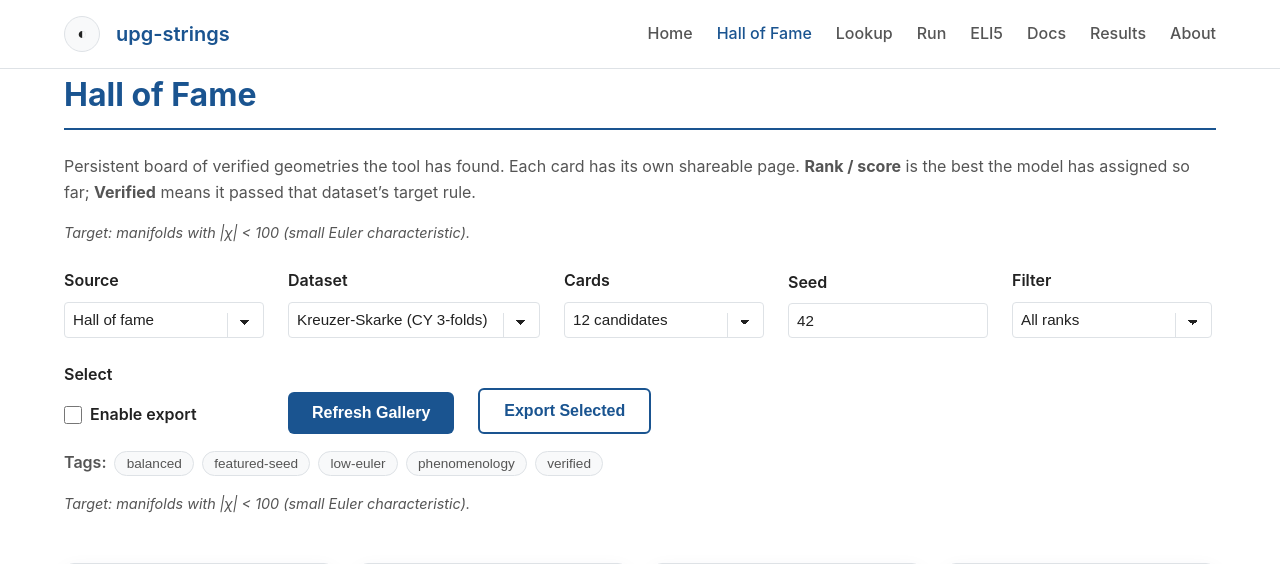
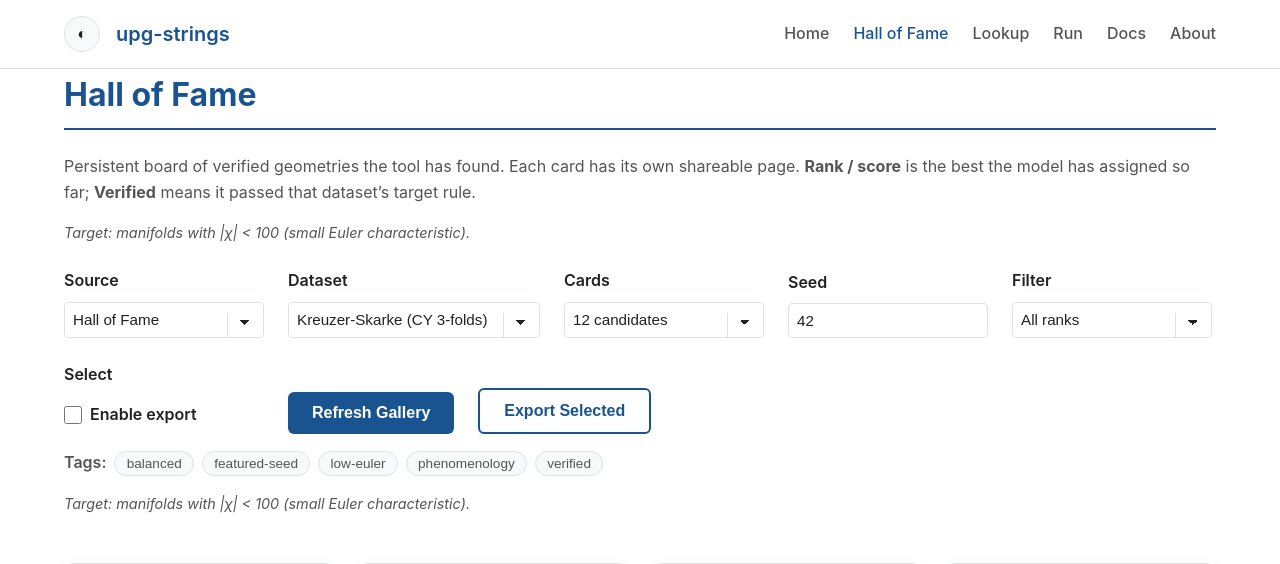
Before and after one commit to upggr/compute.upg.gr, a Flask app: page /candidates.html in a window 1280 px wide. Shown: the top 564 px of the page. Run offline with Flask 3, Linux system fonts and the light colour scheme; data comes from the database, SQL or seed files in the repository.

Commit message:
Trim primary nav to Home, Hall of Fame, Lookup, Run, Docs, About.
Keep Results and ELI5 pages reachable via Run/About/footer links, and align Hall of Fame naming in titles and CTAs.

Co-authored-by: Cursor <cursoragent@cursor.com>

```diff
--- a/templates/about.html
+++ b/templates/about.html
@@ -108,5 +108,10 @@
             </ol>
             <p>upg-strings bridges the gap between having a massive database and doing detailed analysis. It answers: <strong>"Which manifolds should I analyze?"</strong></p>
         </section>
+
+        <section class="section">
+            <h2>New here?</h2>
+            <p>Start with a plain-language walkthrough on the <a href="/eli5.html">ELI5</a> page, then try a <a href="/demo.html">Run</a> or browse the <a href="/candidates.html">Hall of Fame</a>.</p>
+        </section>
     </main>
 {% endblock %}
--- a/templates/base.html
+++ b/templates/base.html
@@ -24,9 +24,7 @@
                 <a href="/candidates.html" class="{% if active_page == 'candidates' %}active{% endif %}">Hall of Fame</a>
                 <a href="/lookup.html" class="{% if active_page == 'lookup' %}active{% endif %}">Lookup</a>
                 <a href="/demo.html" class="{% if active_page == 'demo' %}active{% endif %}">Run</a>
-                <a href="/eli5.html" class="{% if active_page == 'eli5' %}active{% endif %}">ELI5</a>
                 <a href="/docs.html" class="{% if active_page == 'docs' %}active{% endif %}">Docs</a>
-                <a href="/results.html" class="{% if active_page == 'results' %}active{% endif %}">Results</a>
                 <a href="/about.html" class="{% if active_page == 'about' %}active{% endif %}">About</a>
             </div>
         </div>
@@ -36,7 +34,7 @@
 
     <footer class="footer">
         <div class="container">
-            <p>Contact: <a href="mailto:ioannis.kokkinis@upg.gr">ioannis.kokkinis@upg.gr</a> | <a href="https://www.linkedin.com/in/ioanniskokkinis" target="_blank" rel="noopener">LinkedIn</a></p>
+            <p>Contact: <a href="mailto:ioannis.kokkinis@upg.gr">ioannis.kokkinis@upg.gr</a> | <a href="https://www.linkedin.com/in/ioanniskokkinis" target="_blank" rel="noopener">LinkedIn</a> | <a href="/eli5.html">ELI5</a></p>
             <p class="footer-note">Research tooling for reproducible computational physics experiments</p>
         </div>
     </footer>
--- a/templates/candidate.html
+++ b/templates/candidate.html
@@ -22,11 +22,11 @@
         <h1>Candidate not found</h1>
         <p>No hall-of-fame entry for <code>{{ candidate_id }}</code>.</p>
         <p class="note">Verified hits from live searches are promoted here automatically. Featured seeds are loaded on first boot.</p>
-        <p><a class="btn btn-secondary" href="/candidates.html">Back to gallery</a></p>
+        <p><a class="btn btn-secondary" href="/candidates.html">Back to Hall of Fame</a></p>
     </section>
     {% else %}
     <section class="section">
-        <p class="note"><a href="/candidates.html">← Hall of fame</a></p>
+        <p class="note"><a href="/candidates.html">← Hall of Fame</a></p>
         <h1>{{ candidate.candidate_id }}</h1>
         <p>
             Permanent page for this geometry. Share this URL —
--- a/templates/candidates.html
+++ b/templates/candidates.html
@@ -1,11 +1,11 @@
 {% extends "base.html" %}
 {% set active_page = "candidates" %}
 
-{% block title %}Candidate Gallery - upg-strings{% endblock %}
-{% block description %}Browse ranked Calabi-Yau manifolds from featured examples or a live search. Verified means the geometry matches that dataset’s target rule.{% endblock %}
+{% block title %}Hall of Fame - upg-strings{% endblock %}
+{% block description %}Persistent board of verified Calabi-Yau geometries. Verified means the geometry matches that dataset’s target rule.{% endblock %}
 {% block og_tags %}
-    <meta property="og:title" content="Candidate Gallery - upg-strings">
-    <meta property="og:description" content="Browse ranked Calabi-Yau manifolds from featured examples or a live search. Verified means the geometry matches that dataset’s target rule.">
+    <meta property="og:title" content="Hall of Fame - upg-strings">
+    <meta property="og:description" content="Persistent board of verified Calabi-Yau geometries. Verified means the geometry matches that dataset’s target rule.">
     <meta property="og:type" content="website">
     <meta property="og:url" content="https://compute.upg.gr/candidates.html">
 {% endblock %}
@@ -25,7 +25,7 @@
                 <div class="control-group">
                     <label for="gallery-view">Source</label>
                     <select id="gallery-view">
-                        <option value="featured" selected>Hall of fame</option>
+                        <option value="featured" selected>Hall of Fame</option>
                         <option value="live">Live search results</option>
                     </select>
                 </div>
--- a/templates/demo.html
+++ b/templates/demo.html
@@ -15,6 +15,11 @@
         <section class="section">
             <h1>Run Search</h1>
             <p>Customize search parameters and run live ML-guided searches. All runs are saved to history for comparison.</p>
+            <p class="note">
+                Run artifacts are one-shot search outputs (shareable via Results).
+                The <a href="/candidates.html">Hall of Fame</a> is the persistent board of verified geometries.
+                <a href="/results.html">Open shareable results</a>
+            </p>
         </section>
 
         <section class="section">
--- a/templates/eli5.html
+++ b/templates/eli5.html
@@ -74,10 +74,10 @@
 
         <section class="section">
             <h2>Want to Explore?</h2>
-            <p>Try a live run or browse the candidate gallery:</p>
+            <p>Try a live run or browse the Hall of Fame:</p>
             <div class="links-grid">
                 <a href="/demo.html" class="btn btn-primary">Run a Search</a>
-                <a href="/candidates.html" class="btn btn-secondary">View Candidates</a>
+                <a href="/candidates.html" class="btn btn-secondary">Hall of Fame</a>
             </div>
         </section>
     </main>
--- a/templates/results.html
+++ b/templates/results.html
@@ -14,7 +14,8 @@
     <main class="container">
         <section class="section">
             <h1>Run Results</h1>
-            <p>Real results from ML-guided Calabi-Yau search. <a href="/" style="margin-left: 1rem;">← Run New Search</a></p>
+            <p>Shareable artifacts from a single ML-guided run — not the persistent <a href="/candidates.html">Hall of Fame</a>.</p>
+            <p><a href="/demo.html">← Run New Search</a></p>
         </section>
 
         <section class="section" id="share-panel" style="display: none;">
```
